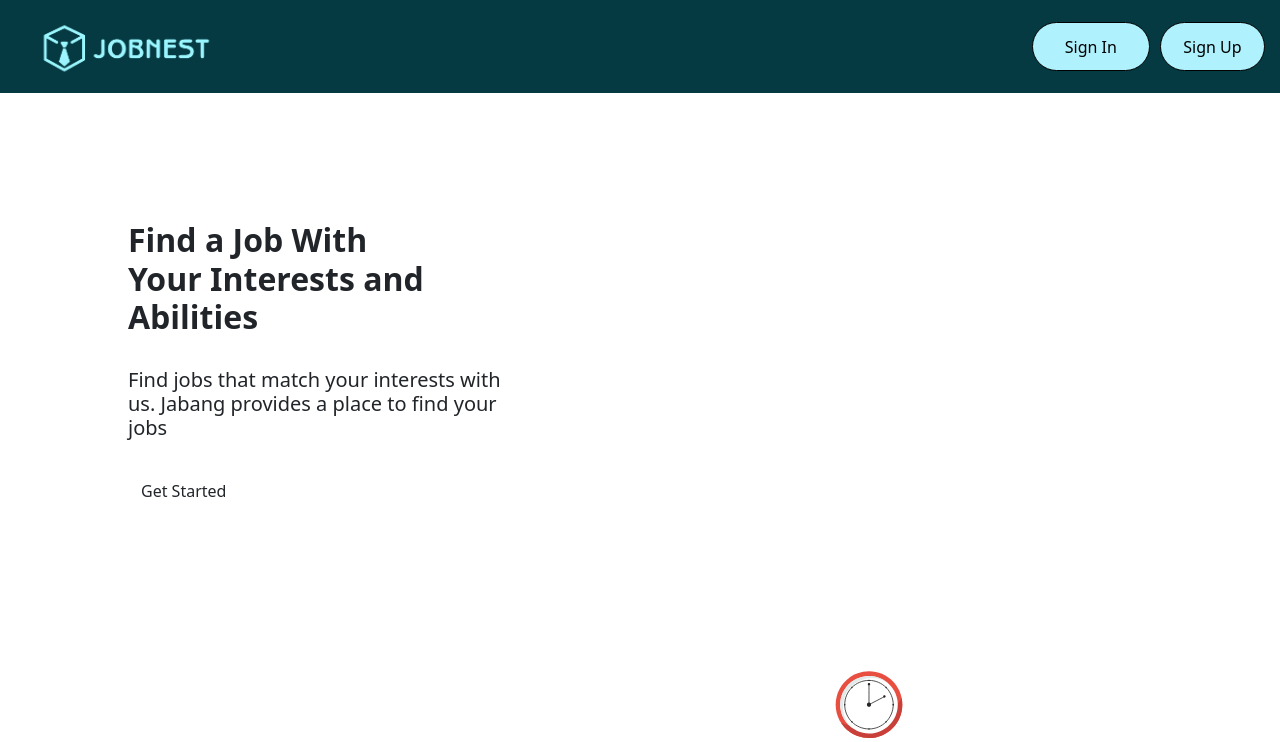
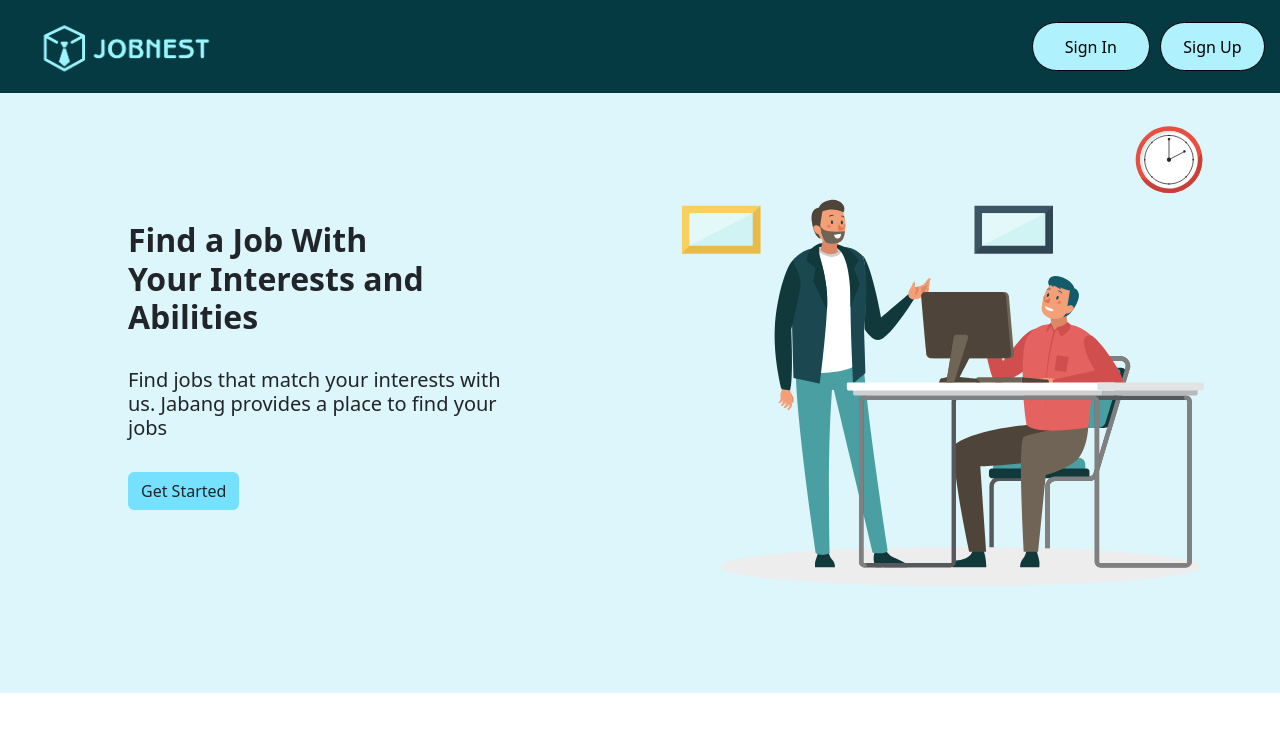
Before and after one commit to JainnyAryan/jobnest, a React (Create React App) app: page / in a window 1280 px wide. Shown: the top 742 px of the page. Built offline with nearby package versions, Linux system fonts and the light colour scheme; a web font is replaced by a local one.

Commit message:
landing page changes

```diff
--- a/src/pages/LandingPage.jsx
+++ b/src/pages/LandingPage.jsx
@@ -16,13 +16,13 @@ function LandingPage() {
   return (
     <div>
       <Navbar />
-      <div className={styles.container}>
+      <div className={styles.containerr}>
         <div className={styles.text}>
           <h2><strong>Find a Job With<br />Your Interests and<br />Abilities</strong></h2>
           <br />
           <h5>Find jobs that match your interests with us. Jabang provides a place to find your jobs</h5>
           <br />
-          <button className="btn click">Get Started</button>
+          <button className={`${styles.click} btn`}>Get Started</button>
         </div>
         <div id="image" >
           <Lottie
```
